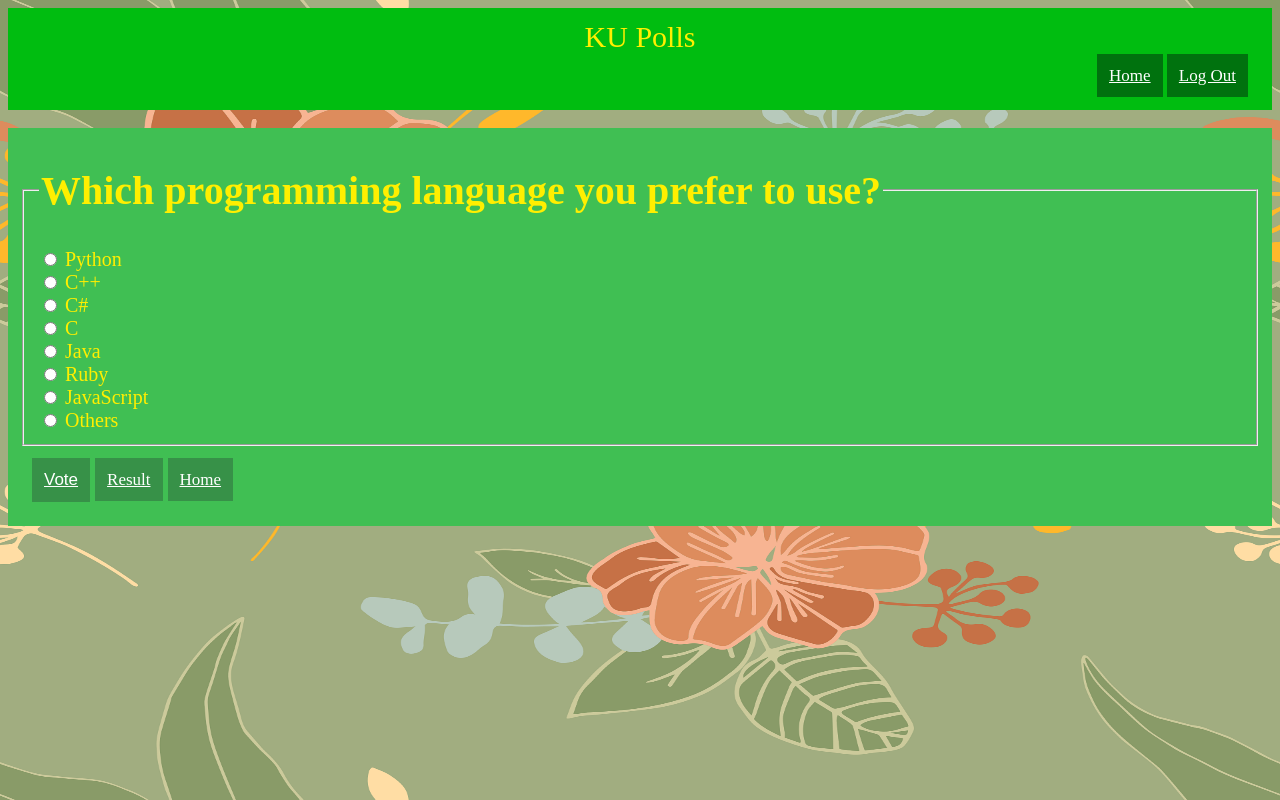
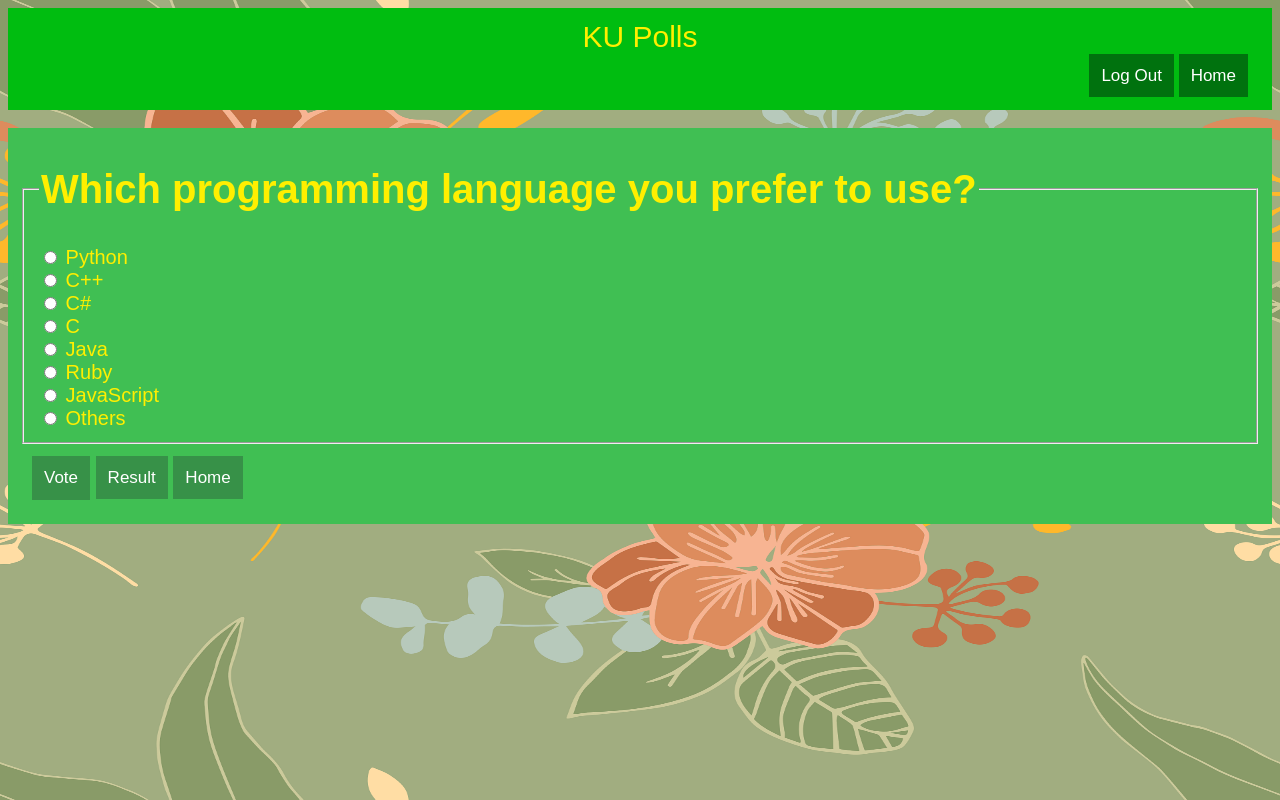
Before and after one commit to 0CreepySmile0/ku-polls, a Django app: page /polls/2/ in a window 1280 px wide. Run offline with Django 5.2, Linux system fonts and the light colour scheme; a user stored in the database is signed in; data comes from the database, SQL or seed files in the repository; data that the repository does not hold is empty; parts of the project's set-up code (start-up, migrations or seed data) failed here and were passed over.

Commit message:
Has sign up button on every page and remove underline from all buttons

```diff
--- a/polls/templates/polls/detail.html
+++ b/polls/templates/polls/detail.html
@@ -5,6 +5,7 @@
         background-repeat: no-repeat;
         background-attachment: fixed;
         background-size: 100% 100%;
+        font-family: Arial
     }
     .question {
         color: #ffef00;
@@ -22,7 +23,6 @@
         font-size: 17px;
         padding: 12px;
         border: None;
-        text-decoration: underline;
     }
     .button input:hover {
         color: #ffef00;
@@ -33,6 +33,7 @@
         background-color: #379148;
         font-size: 17px;
         padding: 12px;
+        text-decoration: None;
     }
     .button a:hover {
         color: #ffef00;
--- a/polls/templates/polls/index.html
+++ b/polls/templates/polls/index.html
@@ -5,6 +5,7 @@
         background-repeat: no-repeat;
         background-attachment: fixed;
         background-size: 100% 100%;
+        font-family: Arial
     }
     .question {
         color: #ffef00;
@@ -29,6 +30,7 @@
         background-color: #379148;
         font-size: 17px;
         padding: 12px;
+        text-decoration: None;
     }
     .button a:hover {
         color: #ffef00;
--- a/polls/templates/polls/results.html
+++ b/polls/templates/polls/results.html
@@ -5,6 +5,7 @@
         background-repeat: no-repeat;
         background-attachment: fixed;
         background-size: 100% 100%;
+        font-family: Arial
 }
     table,
     th,
@@ -27,6 +28,7 @@
         background-color: #379148;
         font-size: 17px;
         padding: 12px;
+        text-decoration: None;
     }
     .button a:hover {
         color: #ffef00;
--- a/static/header.css
+++ b/static/header.css
@@ -5,6 +5,7 @@
     padding: 12px;
     color: #ffef00;
     font-size: 30px;
+    font-family: Arial;
 }
 
 .item {
@@ -12,10 +13,12 @@
     padding: 12px;
     font-size: 17px;
     background-color: #00bd10;
+    font-family: Arial
 }
 
 .item a {
     color: white;
+    text-decoration: none;
     background-color: #00720e;
 }
 
@@ -23,18 +26,3 @@
     color: #ffef00;
     background-color: #005e0e;
 }
-
-.item button {
-    float: right;
-    text-align: center;
-    padding: 12px;
-    color: white;
-    font-size: 17px;
-    background-color: #00720e;
-    border: none;
-}
-
-.item button:hover {
-    color: #ffef00;
-    background-color: #005e0e;
-}
--- a/templates/header.html
+++ b/templates/header.html
@@ -4,13 +4,14 @@
     KU Polls<br>
     {% if user.is_authenticated %}
         <div class="item">
+            <a href="{% url 'logout' %}" class="item">Log Out</a>
             <a href="{% url 'polls:index' %}" class="item">Home</a>
-            <a href="{% url 'logout' %}" class="item">Log Out</a>
         </div>
     {% else %}
         <div class="item">
+            <a href="{% url 'login' %}?next={{request.path}}" class="item">Login</a>
+            <a href="{% url 'login' %}?next={{request.path}}" class="item">Sign up</a>
             <a href="{% url 'polls:index' %}" class="item">Home</a>
-            <a href="{% url 'login' %}?next={{request.path}}" class="item">Login</a>
         </div>
     {% endif %}
 </div>
--- a/templates/registration/login.html
+++ b/templates/registration/login.html
@@ -5,13 +5,16 @@
         background-color: #00bd10;
         padding: 12px;
         font-size: 30px;
+        font-family: Arial;
     }
     .button {
         color: #ffef00;
         padding: 12px;
+        font-family: Arial
     }
     .button a {
         color: white;
+        text-decoration: None;
         background-color: #379148;
         font-size: 17px;
         padding: 12px;
@@ -26,7 +29,6 @@
         font-size: 17px;
         padding: 12px;
         border: None;
-        text-decoration: underline;
     }
     .button button:hover {
         color: #ffef00;
```
